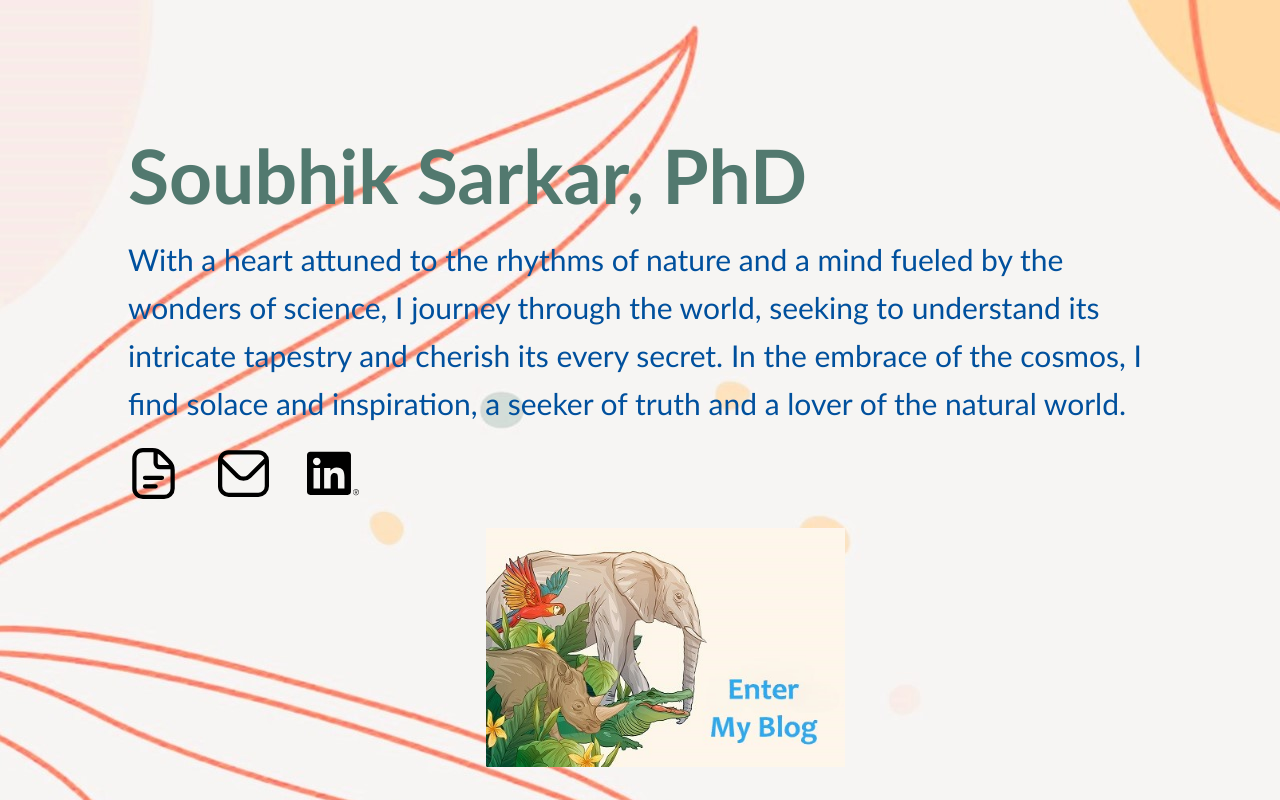
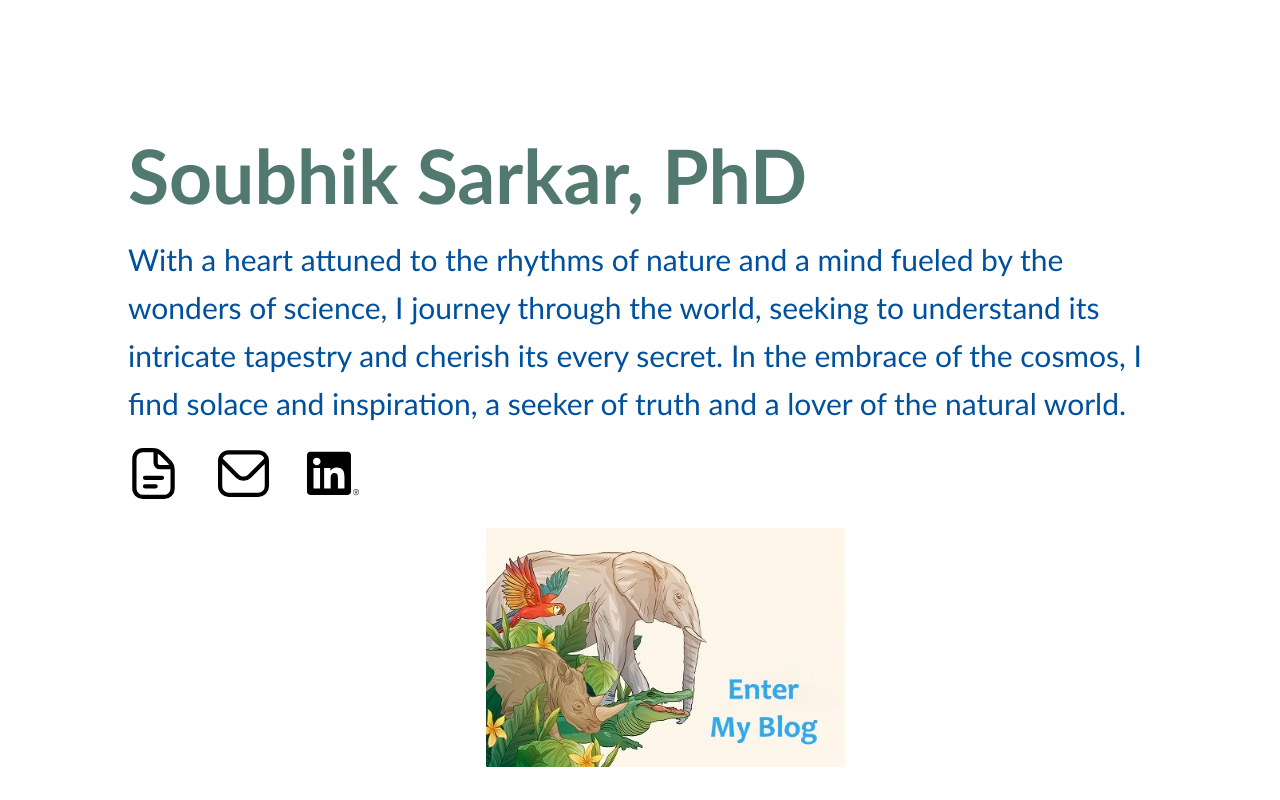
Before and after one commit to soubhik1919/webtest, a plain HTML site: page index.html in a window 1280 px wide. Drawn offline with Linux system fonts and the light colour scheme.

Commit message:
correct for background image

```diff
--- a/styles.css
+++ b/styles.css
@@ -9,8 +9,6 @@
 body {
     font-family: monospace;
     line-height: 1.6;
-    background-image: url("images/bkg0_body.jpg");
-    background-repeat:   no-repeat;
 }
 
 a {
```
Also changed, not shown: images/bkg0.jpg (deleted), images/bkg0_body.jpg (deleted), images/bkg1.jpg (deleted).
